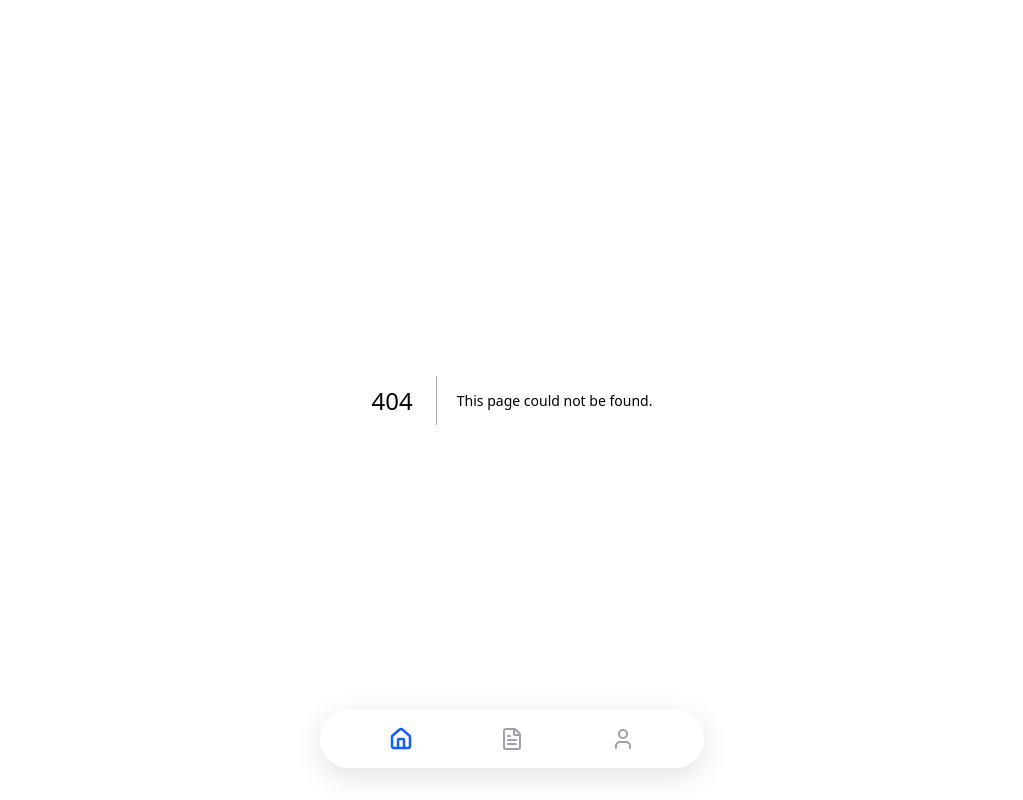
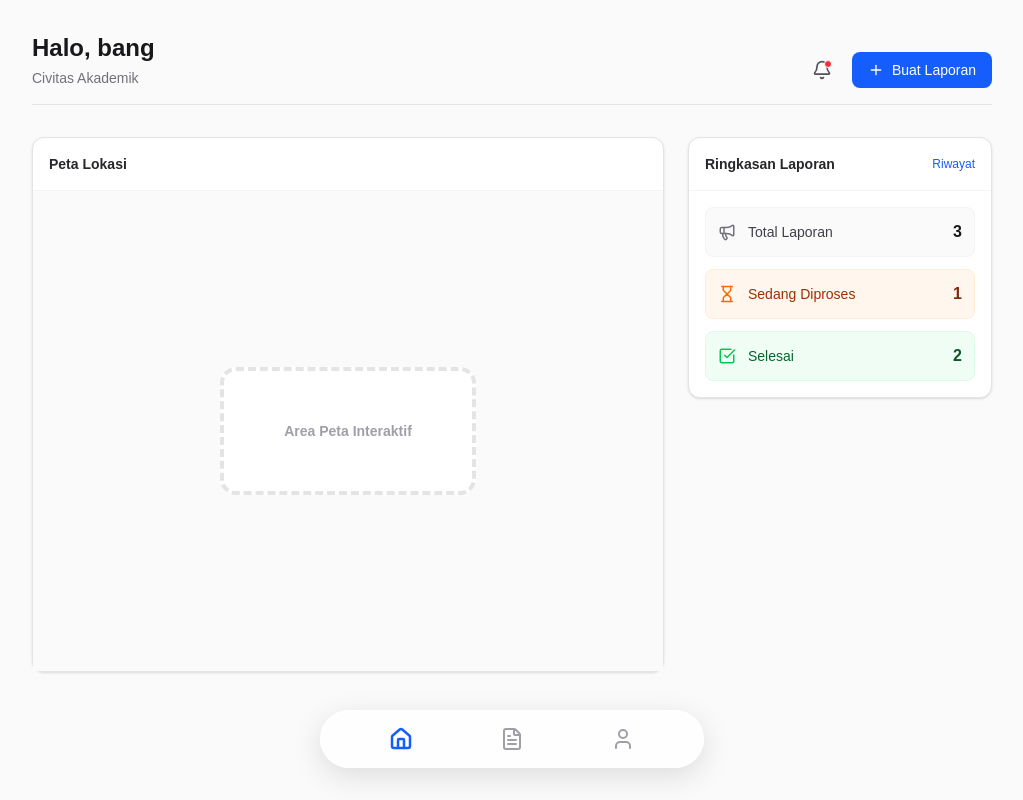
Before and after one commit to diL-duL/SIBERSIH, a Next.js app: page /reporter in a window 1280 px wide. Before the commit this address had no page. Shown: the whole page, without its empty margins (128-1151 px from the left). Built offline with nearby package versions, Linux system fonts and the light colour scheme.

Commit message:
feat(reporter): build reporter dashboard and incident report form
Created the reporter interface including statistics cards, map placeholder, and a file-upload form for submitting new reports.

```diff
--- /dev/null
+++ b/app/reporter/page.tsx
@@ -0,0 +1,78 @@
+import Link from "next/link";
+import { Bell, CheckSquare, Hourglass, Megaphone, Plus } from "lucide-react";
+
+export default function PelaporDashboard() {
+    return (
+        <div className="pb-32 pt-8 min-h-screen bg-zinc-50 flex flex-col max-w-5xl mx-auto px-4 sm:px-6 lg:px-8 w-full">
+            {/* HEADER */}
+            <header className="flex flex-col sm:flex-row sm:justify-between sm:items-end mb-8 gap-4 border-b border-zinc-200 pb-4">
+                <div>
+                    <h1 className="text-2xl font-semibold text-zinc-900">Halo, bang</h1>
+                    <p className="text-sm text-zinc-500 mt-1">Civitas Akademik</p>
+                </div>
+                <div className="flex items-center gap-3">
+                    <button className="p-2 text-zinc-600 hover:bg-zinc-100 rounded-lg relative">
+                        <Bell size={20} />
+                        <span className="absolute top-2 right-2 w-2 h-2 bg-red-500 rounded-full border border-zinc-50"></span>
+                    </button>
+                    <Link href="/reporter/report" className="hidden sm:flex items-center gap-2 bg-blue-600 text-white px-4 py-2 rounded-lg font-medium text-sm hover:bg-blue-700 transition">
+                        <Plus size={16} /> Buat Laporan
+                    </Link>
+                </div>
+            </header>
+
+            {/* KONTEN UTAMA */}
+            <div className="grid grid-cols-1 lg:grid-cols-3 gap-6 flex-1">
+                {/* PETA */}
+                <div className="lg:col-span-2 bg-white rounded-xl shadow-sm border border-zinc-200 flex flex-col min-h-[400px]">
+                    <div className="p-4 border-b border-zinc-100">
+                        <h2 className="text-sm font-semibold text-zinc-800">Peta Lokasi</h2>
+                    </div>
+                    <div className="flex-1 bg-zinc-50 flex items-center justify-center text-sm text-zinc-400 p-4">
+                        <div className="w-full max-w-[256px] h-32 border-4 border-dashed border-zinc-200 bg-white rounded-2xl flex items-center justify-center text-zinc-400 font-bold">
+                            Area Peta Interaktif
+                        </div>
+                    </div>
+                </div>
+
+                {/* STATISTIK */}
+                <div className="lg:col-span-1 flex flex-col gap-6">
+                    <div className="bg-white rounded-xl shadow-sm border border-zinc-200">
+                        <div className="p-4 border-b border-zinc-100 flex items-center justify-between">
+                            <h2 className="text-sm font-semibold text-zinc-800">Ringkasan Laporan</h2>
+                            <Link href="/reporter/history" className="text-xs font-medium text-blue-600 hover:underline">Riwayat</Link>
+                        </div>
+                        <div className="p-4 flex flex-col gap-3">
+                            <div className="flex items-center justify-between p-3 bg-zinc-50 rounded-lg border border-zinc-100">
+                                <div className="flex items-center gap-3 text-zinc-700">
+                                    <Megaphone size={18} className="text-zinc-500" />
+                                    <span className="text-sm font-medium">Total Laporan</span>
+                                </div>
+                                <span className="font-semibold text-zinc-900">3</span>
+                            </div>
+                            <div className="flex items-center justify-between p-3 bg-orange-50 rounded-lg border border-orange-100">
+                                <div className="flex items-center gap-3 text-orange-800">
+                                    <Hourglass size={18} className="text-orange-500" />
+                                    <span className="text-sm font-medium">Sedang Diproses</span>
+                                </div>
+                                <span className="font-semibold text-orange-900">1</span>
+                            </div>
+                            <div className="flex items-center justify-between p-3 bg-green-50 rounded-lg border border-green-100">
+                                <div className="flex items-center gap-3 text-green-800">
+                                    <CheckSquare size={18} className="text-green-500" />
+                                    <span className="text-sm font-medium">Selesai</span>
+                                </div>
+                                <span className="font-semibold text-green-900">2</span>
+                            </div>
+                        </div>
+                    </div>
+
+                    {/* Tombol Lapor Cepat di Mobile */}
+                    <Link href="/reporter/report" className="sm:hidden flex items-center justify-center gap-2 bg-blue-600 text-white px-4 py-3 rounded-xl font-medium text-sm hover:bg-blue-700 transition">
+                        <Plus size={16} /> Buat Laporan Baru
+                    </Link>
+                </div>
+            </div>
+        </div>
+    );
+}
--- /dev/null
+++ b/app/reporter/report/page.tsx
@@ -0,0 +1,76 @@
+"use client";
+
+import { UploadCloud, ArrowLeft } from "lucide-react";
+import Link from "next/link";
+import { useState } from "react";
+
+export default function ReportPage() {
+    const [fileName, setFileName] = useState("");
+
+    return (
+        <div className="min-h-screen bg-zinc-50 py-8 px-4 sm:px-6 lg:px-8 pb-32">
+            <div className="max-w-2xl mx-auto w-full">
+                <Link href="/reporter" className="inline-flex items-center gap-2 text-zinc-500 hover:text-zinc-900 font-medium text-sm mb-6 transition-colors">
+                    <ArrowLeft size={16} /> Kembali
+                </Link>
+
+                <div className="bg-white rounded-xl shadow-sm border border-zinc-200 overflow-hidden">
+                    <div className="p-6 border-b border-zinc-100 bg-zinc-50/50">
+                        <h1 className="text-xl font-semibold text-zinc-900">Buat Laporan Kebersihan</h1>
+                        <p className="text-sm text-zinc-500 mt-1">
+                            Lengkapi detail di bawah ini untuk melaporkan tumpukan sampah atau fasilitas kotor.
+                        </p>
+                    </div>
+
+                    <form className="p-6 space-y-6">
+                        <div className="space-y-2">
+                            <label className="text-sm font-medium text-zinc-700">Lokasi</label>
+                            <input
+                                type="text"
+                                placeholder="Contoh: Samping Gedung Perpustakaan"
+                                className="w-full bg-white border border-zinc-300 rounded-lg px-4 py-2.5 text-sm focus:ring-2 focus:ring-blue-500 focus:border-blue-500 outline-none transition-shadow"
+                            />
+                        </div>
+
+                        <div className="space-y-2">
+                            <label className="text-sm font-medium text-zinc-700">Deskripsi Kondisi</label>
+                            <textarea
+                                rows={4}
+                                placeholder="Jelaskan kondisi tumpukan sampah secara spesifik..."
+                                className="w-full bg-white border border-zinc-300 rounded-lg px-4 py-2.5 text-sm focus:ring-2 focus:ring-blue-500 focus:border-blue-500 outline-none resize-y transition-shadow"
+                            ></textarea>
+                        </div>
+
+                        <div className="space-y-2">
+                            <label className="text-sm font-medium text-zinc-700">Foto Bukti</label>
+                            <div className="mt-1 flex justify-center px-6 pt-5 pb-6 border-2 border-zinc-300 border-dashed rounded-lg bg-zinc-50 hover:bg-zinc-100 transition-colors">
+                                <div className="space-y-1 text-center">
+                                    <UploadCloud className="mx-auto h-12 w-12 text-zinc-400" />
+                                    <div className="flex text-sm text-zinc-600 justify-center">
+                                        <label htmlFor="file-upload" className="relative cursor-pointer bg-transparent rounded-md font-medium text-blue-600 hover:text-blue-500 focus-within:outline-none focus-within:ring-2 focus-within:ring-offset-2 focus-within:ring-blue-500">
+                                            <span>Unggah file</span>
+                                            <input id="file-upload" name="file-upload" type="file" className="sr-only" accept="image/*" onChange={(e) => { if (e.target.files?.[0]) setFileName(e.target.files[0].name) }} />
+                                        </label>
+                                        <p className="pl-1">atau tarik dan lepas</p>
+                                    </div>
+                                    <p className="text-xs text-zinc-500">
+                                        {fileName || "PNG, JPG hingga 5MB"}
+                                    </p>
+                                </div>
+                            </div>
+                        </div>
+
+                        <div className="pt-4 flex justify-end gap-3">
+                            <Link href="/reporter" className="px-4 py-2 border border-zinc-300 rounded-lg text-sm font-medium text-zinc-700 hover:bg-zinc-50 transition-colors">
+                                Batal
+                            </Link>
+                            <button type="button" className="px-4 py-2 bg-blue-600 text-white rounded-lg text-sm font-medium hover:bg-blue-700 focus:outline-none focus:ring-2 focus:ring-offset-2 focus:ring-blue-500 transition-colors">
+                                Kirim Laporan
+                            </button>
+                        </div>
+                    </form>
+                </div>
+            </div>
+        </div>
+    );
+}
```
